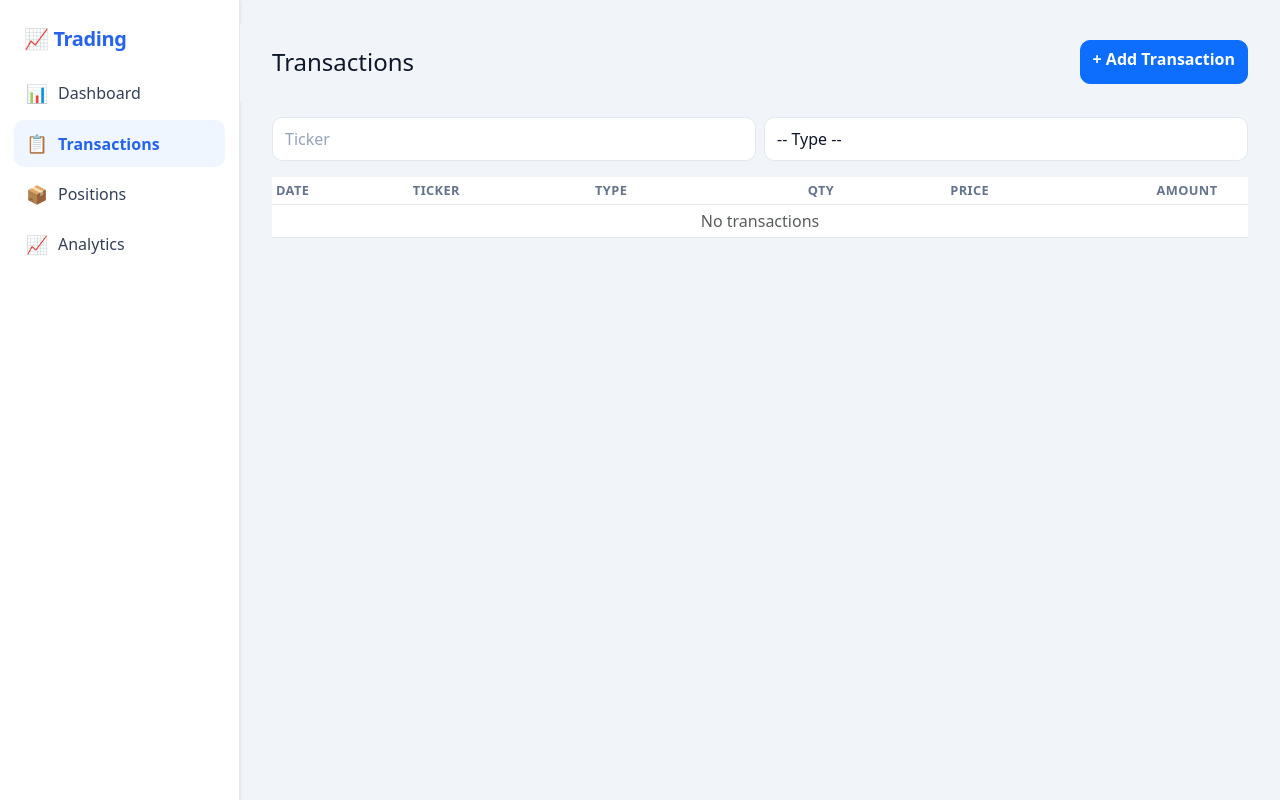
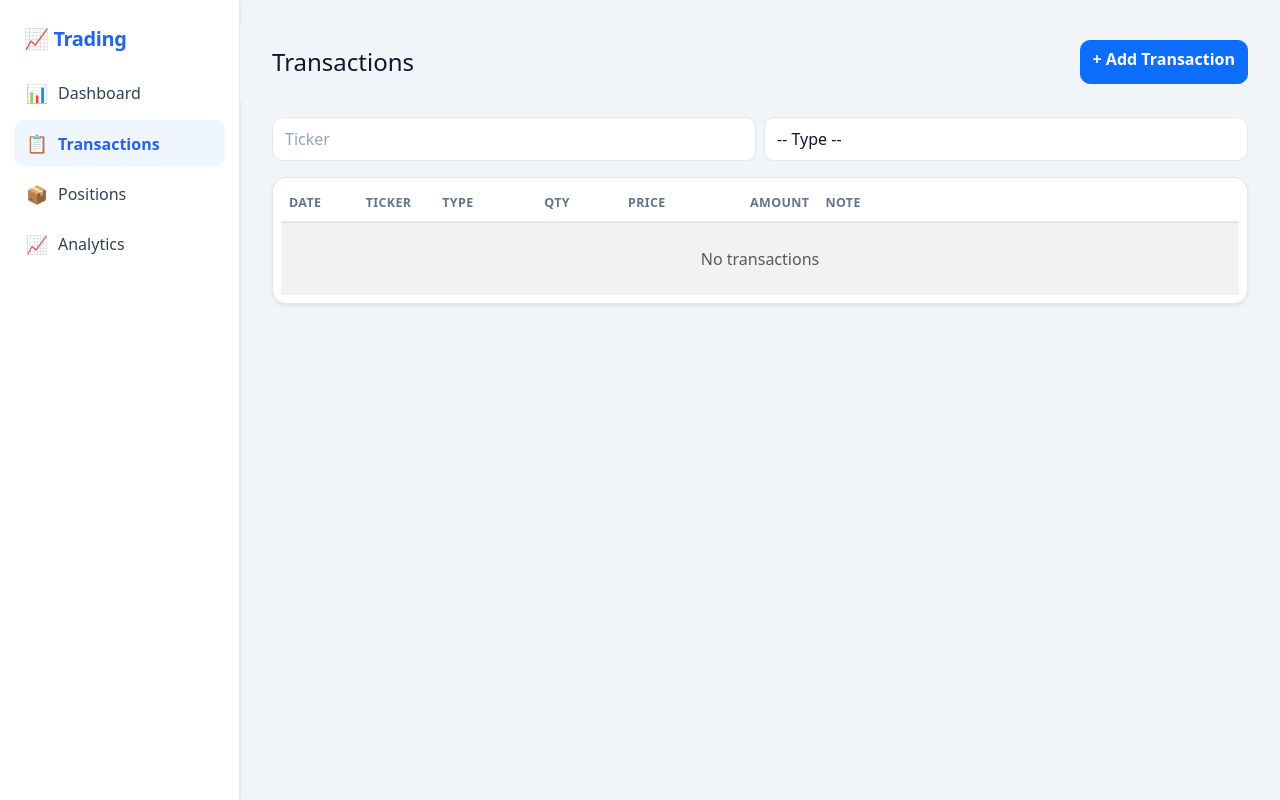
Before and after one commit to khanhkv14/trading_management, a Flask app: page /transactions in a window 1280 px wide. Run offline with Flask 3, Linux system fonts and the light colour scheme; the visitor is signed in with stand-in values (Sample User, id 1); data that the repository does not hold is empty; some libraries are stand-ins or nearby versions.

Commit message:
fix bug UI vaf loi cham lag

```diff
--- a/app/main.py
+++ b/app/main.py
@@ -43,14 +43,15 @@ def fmt(v, dec=0):
 
 @main_bp.app_template_filter("vndate")
 def vndate(v):
-    """'YYYY-MM-DD' -> 'DD/MM/YYYY'. Giữ nguyên nếu không khớp."""
+    """'YYYY-MM-DD' -> 'D/M/YY' gọn: bỏ số 0 thừa ở đầu ngày/tháng, năm lấy 2 số
+    cuối (vd 2026-07-02 -> 2/7/26). Giữ nguyên nếu không khớp định dạng."""
     if not v:
         return "—"
     s = str(v)[:10]
     try:
         y, m, d = s.split("-")
-        return f"{d}/{m}/{y}"
-    except ValueError:
+        return f"{int(d)}/{int(m)}/{y[-2:]}"
+    except (ValueError, TypeError):
         return s
 
 
@@ -77,7 +78,7 @@ def transactions():
         page = 1
     if page < 1:
         page = 1
-    per_page = 10
+    per_page = 15
 
     # Mệnh đề WHERE dùng chung cho cả câu đếm và câu lấy dữ liệu.
     where, p = "WHERE 1=1", []
--- a/app/static/style.css
+++ b/app/static/style.css
@@ -41,7 +41,10 @@ body.is-app{ display:flex; height:100vh; overflow:hidden; }
 /* ---------- Khu vực nội dung ---------- */
 #main-content{
   flex:1 1 auto; height:100vh; overflow-y:auto;
-  padding:24px 32px; scroll-behavior:smooth;
+  padding:24px 32px;
+  /* KHÔNG dùng scroll-behavior:smooth: SPA engine gọi main.scrollTop=0 mỗi lần
+     đổi tab -> smooth sẽ CHẠY ANIMATION cuộn từ vị trí cũ về 0 trên từng lần
+     chuyển (trông như giật), và cuộn chuột cũng không bám tay 1:1. */
 }
 #main-content.loading{ opacity:.55; transition:opacity .1s ease; }
 
@@ -168,6 +171,45 @@ fieldset.form-group legend{ float:none; width:auto; font-size:.9rem;
 .table-dark-soft td{ border-color:var(--border); vertical-align:middle; }
 .table-dark-soft tbody tr:hover{ background:#f8fafc; }
 
+/* =====================================================================
+   BẢNG DỮ LIỆU KIỂU DASHBOARD (Positions & Transactions)
+   Bảng nằm trong Card (.data-card), TRẢI 100% bề rộng vùng hiển thị (không
+   bao giờ co rúm về trái), dòng thoáng (padding lớn), kẻ ngang mảnh, sọc
+   xen kẽ + đổi màu khi rê chuột (dùng .table-striped/.table-hover Bootstrap).
+   ===================================================================== */
+.data-card .card-body{ padding:.5rem .5rem; }        /* để bảng gần sát mép card */
+.data-card .table{
+  width:100%; margin:0;
+  --bs-table-cell-padding-x:1rem;                     /* giãn cách ngang */
+  --bs-table-cell-padding-y:.85rem;                   /* ~py-3: dòng rộng rãi */
+}
+.data-card .table > thead > tr > th{
+  color:var(--muted); font-size:.78rem; font-weight:600;
+  text-transform:uppercase; letter-spacing:.03em;
+  white-space:nowrap; border-bottom:2px solid var(--border);
+}
+.data-card .table > tbody > tr > td{
+  border-bottom:1px solid var(--border); vertical-align:middle;
+}
+.data-card .table > tbody > tr:last-child > td{ border-bottom:0; }
+
+/* Transactions: layout CỐ ĐỊNH để cột Note giữ đúng 40% (theo <colgroup>) và
+   cắt … khi ghi chú dài, các cột khác không bị co kéo. Positions KHÔNG dùng
+   lớp này -> bảng tự trải đều 100% theo cơ chế auto của Bootstrap. */
+.data-card .table-fixed{ table-layout:fixed; }
+.data-card .table-fixed > tbody > tr > td,
+.data-card .table-fixed > thead > tr > th{
+  overflow:hidden; text-overflow:ellipsis; white-space:nowrap;
+}
+
+/* Cột Note ở bảng Fills (position_detail) — bảng này không dùng .data-card nên
+   giữ rule riêng để ghi chú dài vẫn cắt gọn bằng dấu … */
+th.note-col{ width:40%; }
+td.note-col .note-cell{
+  display:block; max-width:360px;
+  overflow:hidden; text-overflow:ellipsis; white-space:nowrap;
+}
+
 /* ---------- Danh sách lệnh dạng thẻ (mobile) ---------- */
 .trade-cards{ display:none; }
 .trade-card{ background:var(--panel); border:1px solid var(--border);
--- a/app/templates/transactions.html
+++ b/app/templates/transactions.html
@@ -2,7 +2,7 @@
 {% block content %}
 <div class="view-header">
   <h4>Transactions</h4>
-  <a class="btn btn-primary" href="{{ url_for('main.tx_add') }}">+ Add Transaction</a>
+  <a class="btn btn-primary" data-spa href="{{ url_for('main.tx_add') }}">+ Add Transaction</a>
 </div>
 
 <form id="filter-form" class="row g-2 mb-3">
@@ -21,31 +21,43 @@
   <span class="badge-dir {{ 'badge-long' if l=='mua' else 'badge-short' }}">{{ 'Buy' if l=='mua' else 'Sell' }}</span>
 {% endmacro %}
 
-<!-- Desktop: bảng. Bấm cả dòng để Sửa; nút Xóa chỉ hiện khi di chuột (hover). -->
-<div class="table-responsive trade-table">
-  <table class="table table-sm align-middle table-dark-soft">
+<!-- Desktop: bảng trong Card, trải full-width. Bấm cả dòng để Sửa; nút Xóa hiện khi hover. -->
+<div class="trade-table card shadow-sm data-card mb-3">
+  <div class="card-body">
+    <div class="table-responsive">
+      <table class="table table-hover table-striped table-fixed align-middle w-100">
+        <!-- Phân bổ độ rộng cột: Note chiếm 40% để ưu tiên ghi chú dài. -->
+        <colgroup>
+          <col style="width:8%"><col style="width:8%"><col style="width:6%">
+          <col style="width:9%"><col style="width:10%"><col style="width:15%">
+          <col style="width:40%"><col style="width:4%">
+        </colgroup>
         <thead><tr>
-      <th>Date</th><th>Ticker</th><th>Type</th><th class="text-end">Qty</th>
-      <th class="text-end">Price</th><th class="text-end">Amount</th><th></th>
+          <th>Date</th><th>Ticker</th><th>Type</th>
+          <th class="text-end">Qty</th><th class="text-end">Price</th><th class="text-end">Amount</th>
+          <th>Note</th><th></th>
         </tr></thead>
         <tbody>
         {% for r in rows %}
-    <tr style="cursor: pointer;" onclick="window.location='{{ url_for('main.tx_edit', tid=r['id']) }}';">
+        <tr style="cursor:pointer;" onclick="window.location='{{ url_for('main.tx_edit', tid=r['id']) }}';">
           <td>{{ r['ngay']|vndate }}</td>
           <td class="fw-semibold">{{ r['ma_cp'] }}</td>
           <td>{{ loai_badge(r['loai']) }}</td>
           <td class="text-end">{{ r['so_luong']|fmt }}</td>
           <td class="text-end">{{ r['gia']|fmt(2) }}</td>
           <td class="text-end">{{ ((r['so_luong'] or 0)*(r['gia'] or 0))|fmt }}</td>
+          <td title="{{ r['ghi_chu'] or '' }}">{{ r['ghi_chu'] or '' }}</td>
           <td class="text-end">
             <a class="row-del" title="Delete" href="{{ url_for('main.tx_delete', tid=r['id']) }}"
                onclick="event.stopPropagation(); return confirm('Delete this transaction?');">🗑</a>
           </td>
         </tr>
         {% endfor %}
-    {% if not rows %}<tr><td colspan="7" class="text-center text-muted">No transactions</td></tr>{% endif %}
+        {% if not rows %}<tr><td colspan="8" class="text-center text-muted py-4">No transactions</td></tr>{% endif %}
         </tbody>
       </table>
+    </div>
+  </div>
 </div>
 
 <!-- Mobile: thẻ. Bấm thẻ để Sửa; vuốt sang trái để lộ nút Xóa. -->
--- a/app/templates/tx_form.html
+++ b/app/templates/tx_form.html
@@ -34,7 +34,7 @@
 
   <div class="d-flex gap-2">
     <button class="btn btn-primary px-4">Save</button>
-    <a class="btn btn-secondary" href="{{ url_for('main.transactions') }}">Cancel</a>
+    <a class="btn btn-secondary" data-spa href="{{ url_for('main.transactions') }}">Cancel</a>
   </div>
 </form>
 {% endblock %}
```
Also changed, not shown: app/templates/position_detail.html (+5 -4 lines), app/templates/positions.html (+11 -7 lines). Lines whose indentation alone changed are shown as unchanged.
